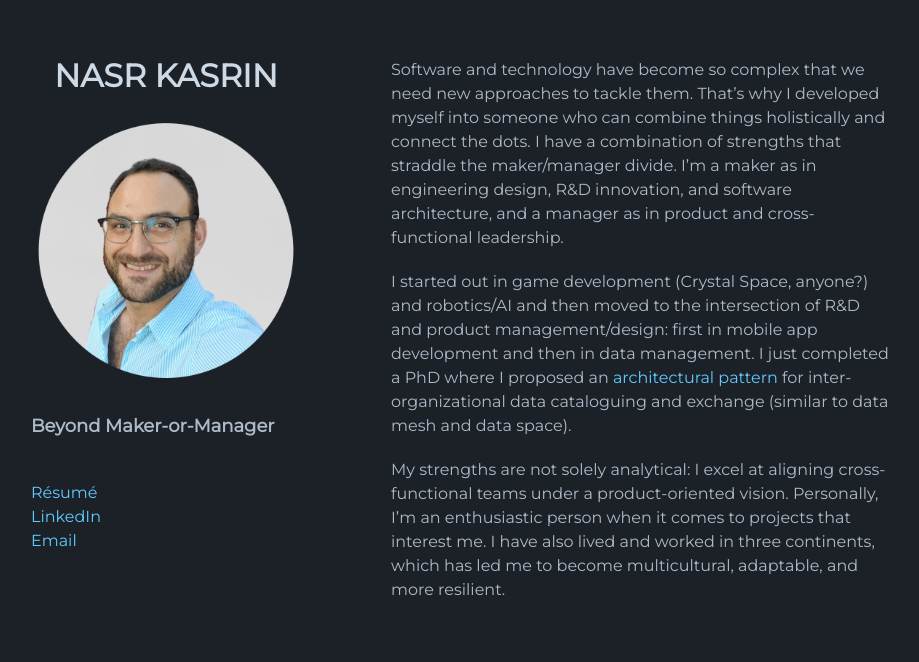
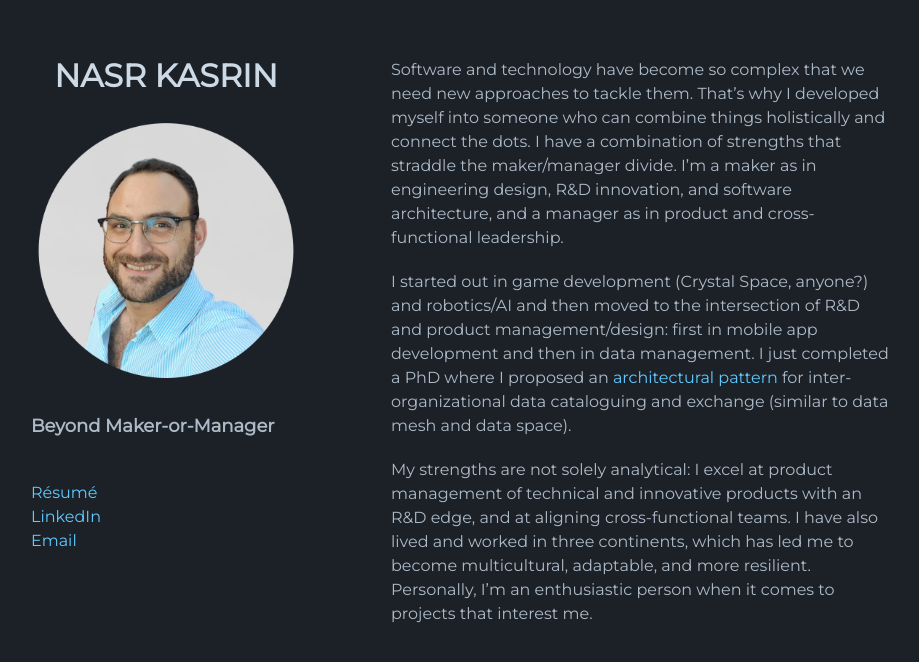
Before and after one commit to n42r/n42r.github.io, a Jekyll site: the page built from index.md, in a window 1280 px wide. Shown: the top 662 px of the page, without its empty margins (179-1098 px from the left). Built offline with Jekyll 4.4.1, drawn with Linux system fonts in a browser that asks for light colours; the repository's description, which GitHub fills in, is left out.

Commit message:
yapu + cv

```diff
--- a/index.md
+++ b/index.md
@@ -6,4 +6,4 @@ Software and technology have become so complex that we need new approaches to ta
 
 I started out in game development (Crystal Space, anyone?) and robotics/AI and then moved to the intersection of R&D and product management/design: first in mobile app development and then in data management. I just completed a PhD where I proposed an [architectural pattern](https://n42r.github.io/phd) for inter-organizational data cataloguing and exchange (similar to data mesh and data space).
 
-My strengths are not solely analytical: I excel at aligning cross-functional teams under a product-oriented vision. Personally, I'm an enthusiastic person when it comes to projects that interest me. I have also lived and worked in three continents, which has led me to become multicultural, adaptable, and more resilient.
+My strengths are not solely analytical: I excel at product management of technical and innovative products with an R&D edge, and at aligning cross-functional teams. I have also lived and worked in three continents, which has led me to become multicultural, adaptable, and more resilient. Personally, I'm an enthusiastic person when it comes to projects that interest me.
```
Also changed, not shown: 1 other file.
